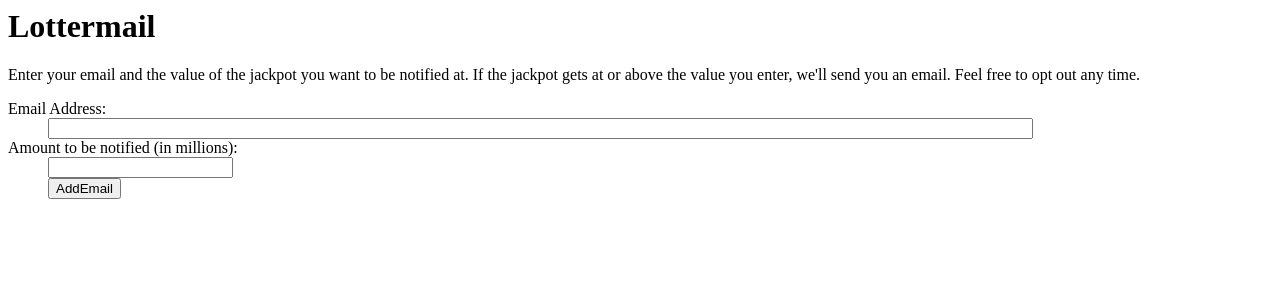
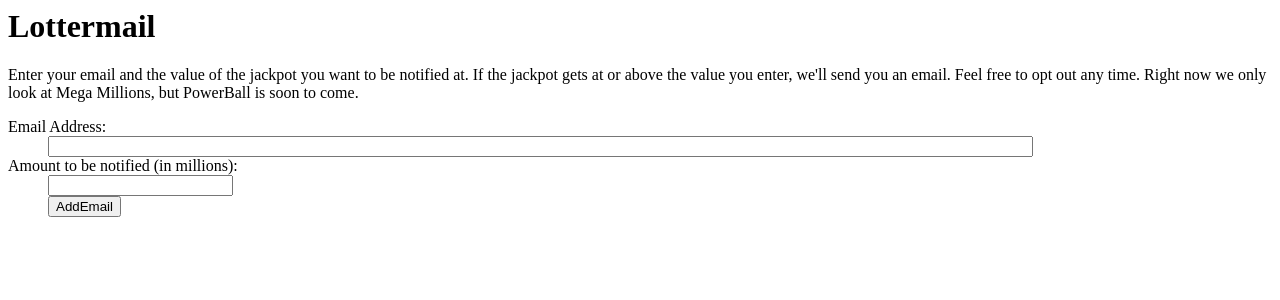
Before and after one commit to Baisang/lottermail, a Flask app: page / in a window 1280 px wide. Shown: the top 300 px of the page. Run offline with Flask 2, Linux system fonts and the light colour scheme.

Commit message:
mega millions only bruh

```diff
--- a/templates/index.html
+++ b/templates/index.html
@@ -6,7 +6,8 @@
     <h1>Lottermail</h1>
     <p>Enter your email and the value of the jackpot you want to be notified at.
       If the jackpot gets at or above the value you enter, we'll send you an email.
-      Feel free to opt out any time.
+      Feel free to opt out any time. Right now we only look at Mega Millions, but
+      PowerBall is soon to come.
     </p>
     <form action="{{ url_for('add_email') }}" method=post>
       <dl>
```
